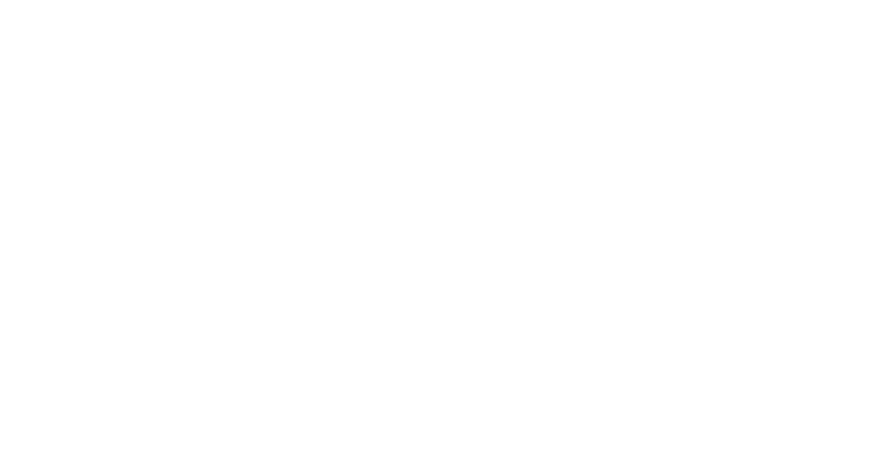
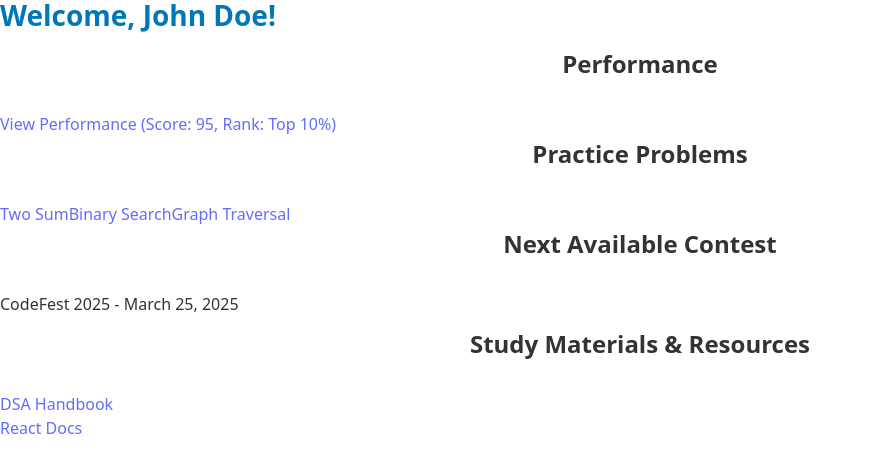
Before and after one commit to VitheshThiraviyam/Code-arena, a React (Vite) app in the folder frontend/: page /Studenthome in a window 1280 px wide. Before the commit this address had no page. Shown: the top 472 px of the page, without its empty margins (0-872 px from the left). Built offline with nearby package versions, Linux system fonts and the light colour scheme.

Commit message:
studenthome

```diff
--- a/frontend/src/App.jsx
+++ b/frontend/src/App.jsx
@@ -1,20 +1,19 @@
-import { useState } from 'react'
-import reactLogo from './assets/react.svg'
-import viteLogo from '/vite.svg'
+import { useState } from 'react';
 import './App.css';
-import StudentLogin  from './assets/Studentlogin';
+import StudentLogin from './assets/StudentLogin';
 import FacultyLogin from './assets/FacultyLogin';
 import Home from './assets/Home';
 import {Route,Routes} from 'react-router-dom'
+import StudentHome from './assets/Studenthome';
 
 function App() {
-  const [count, setCount] = useState(0)
   return(
     <div>
       <Routes>
         <Route path='/' element={<Home/>}></Route>
         <Route path='/Facultylogin' element={<FacultyLogin/>}></Route>
         <Route path='/Studentlogin' element={<StudentLogin/>}></Route>
+        <Route path='/Studenthome' element={<StudentHome/>}></Route>
       </Routes>
   </div>
   );
--- /dev/null
+++ b/frontend/src/assets/Studenthome.jsx
@@ -0,0 +1,67 @@
+import { useState, useEffect } from "react";
+import "./Studenthome.css";
+
+function StudentHome() {
+    const [userName, setUserName] = useState("Student");
+    const [performance, setPerformance] = useState({ score: 0, rank: "N/A" });
+    const [practiceProblems, setPracticeProblems] = useState([]);
+    const [nextContest, setNextContest] = useState(null);
+    const [resources, setResources] = useState([]);
+
+    useEffect(() => {
+        setUserName("John Doe");
+        setPerformance({ score: 95, rank: "Top 10%" });
+        setPracticeProblems([
+            { title: "Two Sum", link: "https://leetcode.com/problems/two-sum/" },
+            { title: "Binary Search", link: "https://leetcode.com/problems/binary-search/" },
+            { title: "Graph Traversal", link: "https://leetcode.com/tag/graph/" }
+        ]);
+        setNextContest({ name: "CodeFest 2025", date: "March 25, 2025" });
+        setResources([
+            { title: "DSA Handbook", link: "https://dsa-guide.com" },
+            { title: "React Docs", link: "https://react.dev" },
+        ]);
+    }, []);
+
+    return (
+        <div className="container">
+            <h1>Welcome, {userName}!</h1>
+            <div className="section">
+                <h2>Performance</h2>
+                <a href="/performance" className="problem-box">
+                    View Performance (Score: {performance.score}, Rank: {performance.rank})
+                </a>
+            </div>
+            <div className="section">
+                <h2>Practice Problems</h2>
+                <div className="practice-grid">
+                    {practiceProblems.map((problem, index) => (
+                        <a key={index} href={problem.link} target="_blank" rel="noopener noreferrer" className="problem-box">
+                            {problem.title}
+                        </a>
+                    ))}
+                </div>
+            </div>
+            <div className="section">
+                <h2>Next Available Contest</h2>
+                {nextContest ? (
+                    <p>{nextContest.name} - {nextContest.date}</p>
+                ) : (
+                    <p>No upcoming contests</p>
+                )}
+            </div>
+            <div className="section">
+                <h2>Study Materials & Resources</h2>
+                <ul>
+                    {resources.map((resource, index) => (
+                        <li key={index}>
+                            <a href={resource.link} target="_blank" rel="noopener noreferrer">{resource.title}</a>
+                        </li>
+                    ))}
+                </ul>
+            </div>
+        </div>
+    );
+}
+
+export default StudentHome;
```
Also changed, not shown: frontend/package.json (+5 -5 lines), frontend/src/assets/Home.jsx (line endings or trailing spaces), frontend/src/assets/Studenthome.css (added), 1 other file (tests, documents, lock files or other folders).
